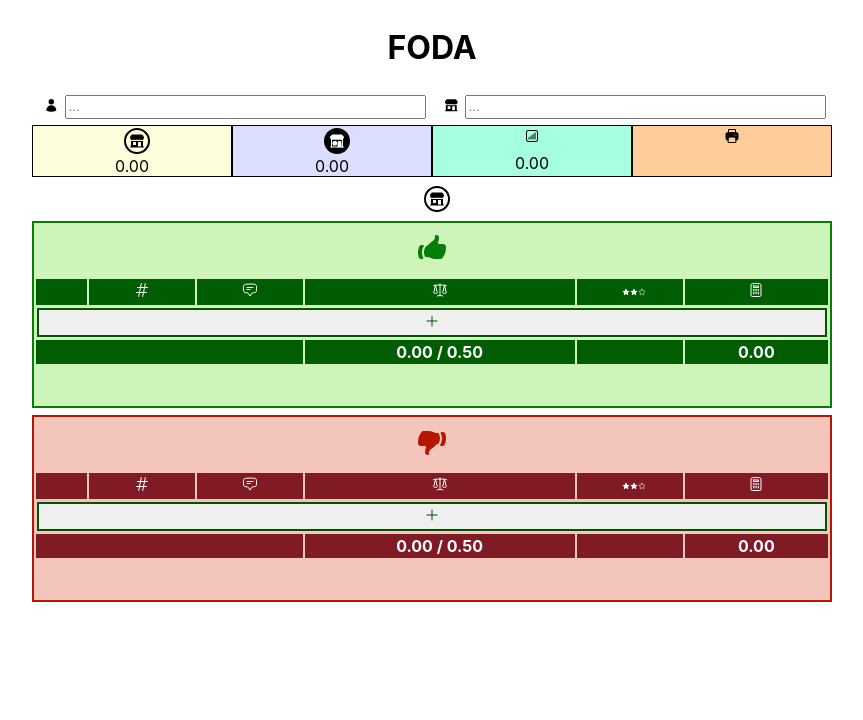
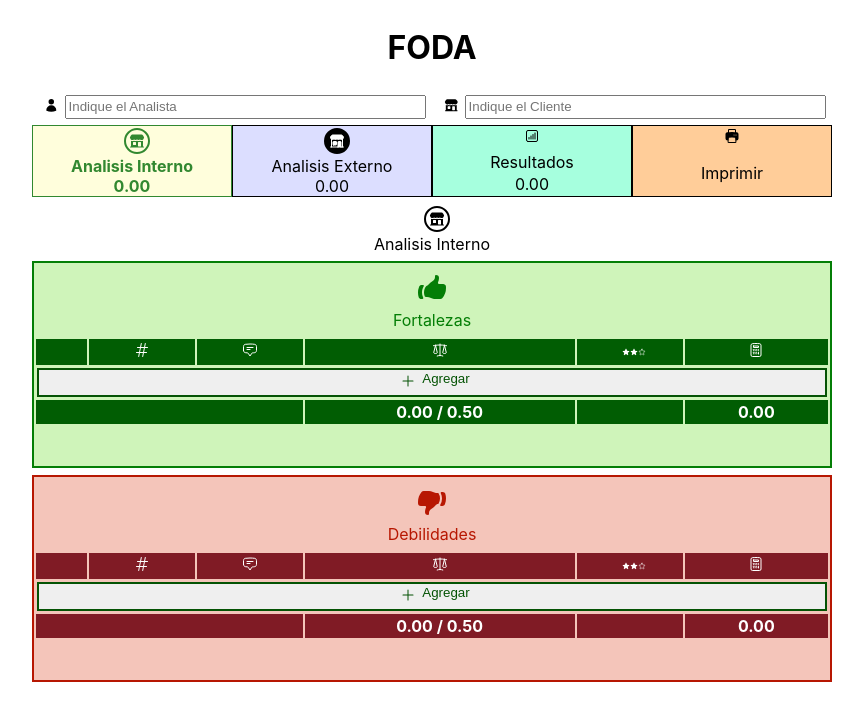
Before and after one commit to Alercard/mba-foda, a React (Create React App) app: page / in a window 1280 px wide. Shown: the top 720 px of the page, without its empty margins (208-1071 px from the left). Built offline with nearby package versions, Linux system fonts and the light colour scheme.

Commit message:
Agrego Textos

```diff
--- a/public/index.html
+++ b/public/index.html
@@ -24,7 +24,7 @@
       work correctly both with client-side routing and a non-root public URL.
       Learn how to configure a non-root public URL by running `npm run build`.
     -->
-    <title>React App</title>
+    <title>FODA</title>
   </head>
   <body>
     <noscript>You need to enable JavaScript to run this app.</noscript>
--- a/src/App.js
+++ b/src/App.js
@@ -9,6 +9,7 @@ import Header from './components/Header';
 import { IconsSource } from './components/Icons';
 import Menu from './components/Menu';
 import Option from './components/Option';
+import Print from './components/Print';
 import Result from './components/Result';
 import { DATA_TYPE_FODA, DATA_TYPE_GROUP } from './core/analyzeConstants';
 
@@ -28,7 +29,8 @@ function App() {
     () => {
       const data = getData();
       dispatch(loadAnalyze(data))
-    }, []
+    // eslint-disable-next-line react-hooks/exhaustive-deps
+    }, [ ]
   )
 
   const handleEFI = () => {
@@ -47,15 +49,15 @@ function App() {
     <div className="App">
       <Header />
       <Menu>
-        <Option type={DATA_TYPE_GROUP.EFI} icon={IconsSource.efi} onClick={handleEFI} total={total_FoDa} />
-        <Option type={DATA_TYPE_GROUP.EFE} icon={IconsSource.efe} onClick={handleEFE} total={total_fOdA} />
-        <Option type={DATA_TYPE_GROUP.RESULTADOS} icon={IconsSource.chart} onClick={handleResultados} total={total_FODA} />
-        <Option type={DATA_TYPE_GROUP.IMPRIMIR} icon={IconsSource.print} onClick={handlePrint} />
+        <Option type={DATA_TYPE_GROUP.EFI} icon={IconsSource.efi} onClick={handleEFI} total={total_FoDa} active={option === 'efi'}/>
+        <Option type={DATA_TYPE_GROUP.EFE} icon={IconsSource.efe} onClick={handleEFE} total={total_fOdA} active={option === 'efe'}/>
+        <Option type={DATA_TYPE_GROUP.RESULTADOS} icon={IconsSource.chart} onClick={handleResultados} total={total_FODA} active={option === 'results'}/>
+        <Option type={DATA_TYPE_GROUP.IMPRIMIR} icon={IconsSource.print} onClick={handlePrint} active={option === 'print'}/>
       </Menu>
       {option === 'efi' ? <Analyze type={DATA_TYPE_GROUP.EFI} /> : null }
       {option === 'efe' ? <Analyze type={DATA_TYPE_GROUP.EFE} /> : null }
       {option === 'results' ? <Result totalEfi={total_FoDa} totalEfe={total_fOdA} /> : null }
-      {option === 'print' ? <span>Print En Construccion</span> : null }
+      {option === 'print' ? <Print /> : null }
     </div>
   );
 }
--- a/src/components/Analyze/index.jsx
+++ b/src/components/Analyze/index.jsx
@@ -1,7 +1,7 @@
 import './Analyze.css';
 import { get } from "immutable";
 import { useDispatch, useSelector } from "react-redux";
-import { DATA_TYPE_FODA, DATA_TYPE_GROUP, MAX_HEIGHT_FODA } from "../../core/analyzeConstants";
+import { DATA_TYPE_FODA, DATA_TYPE_GROUP, DATA_TYPE_TEXT, MAX_HEIGHT_FODA } from "../../core/analyzeConstants";
 import { IconEFE, IconEFI, IconStarsDownIntense, IconStarsDownMedium, IconStarsUpHigh, IconStarsUpMedium, IconThumbDown, IconThumbUp } from "../Icons";
 import { deleteAmenaza, deleteDebilidad, deleteFortaleza, deleteOportunidad, setAmenazas, setDebilidades, setFortalezas, setOportunidades, updateAmenaza, updateDebilidad, updateFortaleza, updateOportunidad } from '../../actions';
 import { generateNewRegister } from '../../core/analyze';
@@ -64,10 +64,12 @@ const Analyze = ({ type }) => {
         <div className={`Analyze ${type}`}>
             <div className='container center'>
                 {logoHeader}
+                <div>{DATA_TYPE_TEXT[type]}</div>
             </div>
             <div className='container up'>
                 <div className="container center">
                     <IconThumbUp />
+                    <div>{DATA_TYPE_TEXT[`${type}Up`]}</div>
                 </div>
                 <AnalyzeTable
                     data={upData}
@@ -81,6 +83,7 @@ const Analyze = ({ type }) => {
             <div className='container down'>
                 <div className="container center">
                     <IconThumbDown />
+                    <div>{DATA_TYPE_TEXT[`${type}Down`]}</div>
                 </div>
                 <AnalyzeTable
                     data={downData}
--- a/src/components/AnalyzeTable/index.jsx
+++ b/src/components/AnalyzeTable/index.jsx
@@ -26,6 +26,7 @@ const AnalyzeTable = ({data, handleAdd, handleDelete, handleFieldUpdate, evaluat
                     <td className="NoData" colSpan={6}>
                         <IconAction onClick={() => handleAdd()} color={'rgb(4, 83, 4)'}>
                             <IconPlus />
+                            <div>Agregar</div>
                         </IconAction>
                     </td>
                 </tr>
--- /dev/null
+++ b/src/components/FodaDocument/FodaDocument.css
@@ -0,0 +1,29 @@
+@page {
+    size: A4 portrait;
+}
+@page :left {
+    margin-left: 3cm;
+}
+
+@page :right {
+    margin-left: 4cm;
+}
+@page :blank {
+    @top-center { content: "This page is intentionally left blank." }
+  }
+
+  @page:right{
+    @bottom-left {
+      margin: 10pt 0 30pt 0;
+      border-top: .25pt solid #666;
+      content: "My book";
+      font-size: 9pt;
+      color: #333;
+    }
+  }
+
+  @page:right{
+    @bottom-right {
+      content: counter(page);
+    }
+  }
--- /dev/null
+++ b/src/components/FodaDocument/index.jsx
@@ -0,0 +1,12 @@
+import './FodaDocument.css'
+// https://www.smashingmagazine.com/2015/01/designing-for-print-with-css/
+const FodaDocument = () => {
+  return (
+    <div className='Print'>
+      <h1>Cabecera</h1>
+      <p>Lorem ipsum dolor sit amet, consectetur adipisicing elit. Perferendis vel culpa modi, nemo id expedita labore sit, dolorem cupiditate officiis rem neque pariatur. In aliquam tempora sed vero sunt blanditiis?</p>
+    </div>)
+  ;
+};
+
+export default FodaDocument;
--- a/src/components/Header/index.jsx
+++ b/src/components/Header/index.jsx
@@ -10,11 +10,11 @@ const Header = () => {
             <div className="Header-data">
                 <div className="Header-input">
                     <IconUser />
-                    <input type="text" placeholder="..." />
+                    <input type="text" placeholder="Indique el Analista" />
                 </div>
                 <div className="Header-input">
                     <IconStore />
-                    <input type="text" placeholder="..." />
+                    <input type="text" placeholder="Indique el Cliente" />
                 </div>
             </div>
         </div>
--- a/src/components/Option/Option.css
+++ b/src/components/Option/Option.css
@@ -2,6 +2,7 @@
     display: grid;
     justify-items: center;
     border: solid 1px;
+    cursor: pointer;
 }
 
 .Option.interno {
@@ -16,3 +17,8 @@
 .Option.imprimir {
     background-color: rgb(255, 205, 153);
 }
+.Option.active {
+    border-color: #328830;
+    color: #328830;
+    font-weight: bold;
+}
--- a/src/components/Option/index.jsx
+++ b/src/components/Option/index.jsx
@@ -1,10 +1,12 @@
+import { DATA_TYPE_TEXT } from '../../core/analyzeConstants';
 import './Option.css';
 
-const Option = ({ icon, type, onClick, total=-1 }) => {
+const Option = ({ icon, type, onClick, total=-1, active=false }) => {
 
     return (
-        <div className={`Option ${type}`} onClick={onClick}>
+        <div className={`Option ${type} ${active ? 'active' : ''}`} onClick={onClick}>
             {icon}
+            <div>{DATA_TYPE_TEXT[type]}</div>
             {total >= 0 ? total.toFixed(2) : null}
         </div>
     );
--- /dev/null
+++ b/src/components/Print/index.jsx
@@ -0,0 +1,12 @@
+import FodaDocument from '../FodaDocument';
+import './Print.css';
+
+const Print = () => {
+    return (
+        <div className="Print">
+            <FodaDocument />
+        </div>
+    );
+}
+
+export default Print;
--- a/src/core/analyzeConstants.js
+++ b/src/core/analyzeConstants.js
@@ -4,7 +4,16 @@ export const DATA_TYPE_GROUP = {
     RESULTADOS: 'resultados',
     IMPRIMIR: 'imprimir'
 }
-
+export const DATA_TYPE_TEXT = {
+    interno: 'Analisis Interno',
+    externo: 'Analisis Externo',
+    resultados: 'Resultados',
+    imprimir: 'Imprimir',
+    internoUp: 'Fortalezas',
+    internoDown: 'Debilidades',
+    externoUp: 'Oportunidades',
+    externoDown: 'Amenazas'
+}
 export const DATA_TYPE_FODA = {
     FORTALEZAS: 'fortalezas',
     DEBILIDADES: 'debilidades',
```
Also changed, not shown: src/components/Print/Print.css (added).
